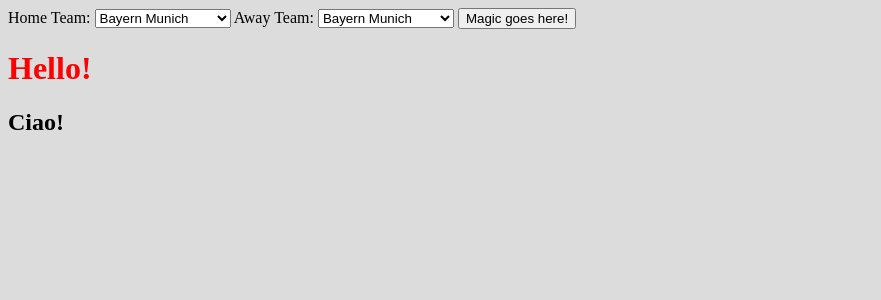
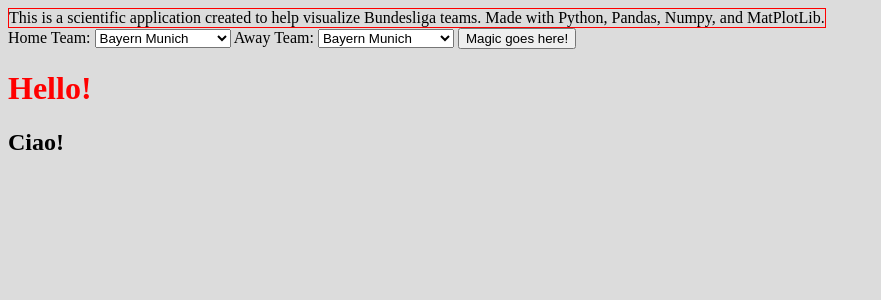
Before and after one commit to kwijik/le_foot_data, a Flask app: page / in a window 1280 px wide. Shown: the top 300 px of the page, without its empty margins (0-881 px from the left). Run offline with Flask 2, Linux system fonts and the light colour scheme; data comes from the database, SQL or seed files in the repository; some libraries are stand-ins or nearby versions.

Commit message:
add description

```diff
--- a/static/css/main.css
+++ b/static/css/main.css
@@ -4,7 +4,10 @@ body{
 h1{
     color: red;
 }
-
+.box {
+    border: 1px solid red ;
+    display: inline-block;
+}
 .image_block{
     display: inline-block;
 }
--- a/templates/index.html
+++ b/templates/index.html
@@ -8,6 +8,12 @@
     <script src="{{url_for('static',filename='js/script.js')}}"></script>
 </head>
 <body>
+<div>
+    <div class="box">This is a scientific application created to help visualize Bundesliga teams.
+        Made with Python, Pandas, Numpy, and MatPlotLib.
+    </div>
+</div>
+
 <form id="myForm">
     <label>Home Team:</label>
     <select name="team1" id="team1_id">
```
